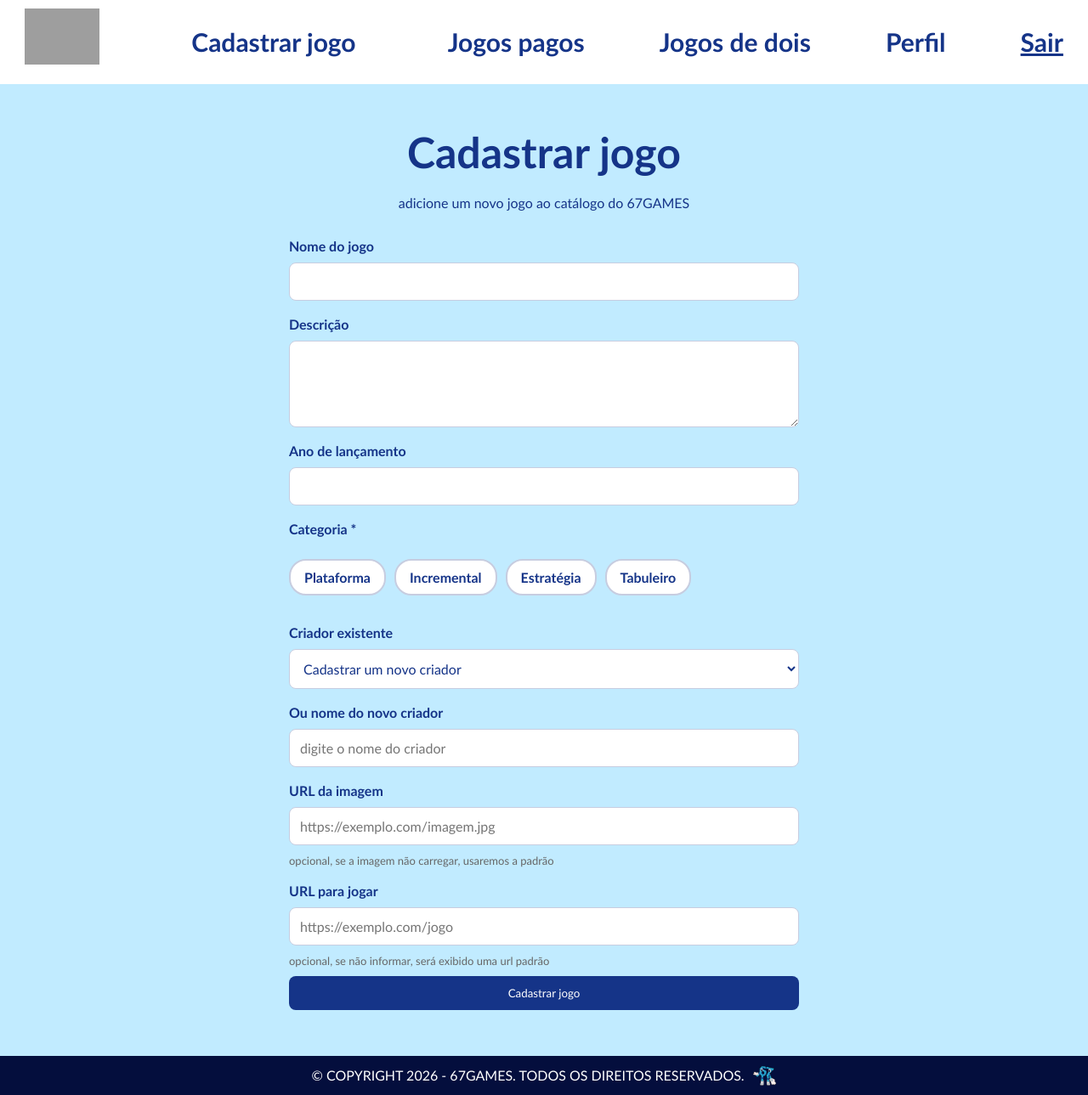
After one commit to JujuWeb/projeto67, a Flask app: page /jogo/novo in a window 1280 px wide. The commit adds this page. Shown: the whole page at 85% size. Run offline with Flask 3, Linux system fonts and the light colour scheme; a user stored in the database is signed in; grey boxes are pictures that could not be loaded.

Commit message:
Cadastro de jogos e relacionamento N:N

```diff
--- a/app.py
+++ b/app.py
@@ -2,7 +2,6 @@ from flask import Flask
 from blueprints.auth import auth_bp
 from blueprints.jogos import jogos_bp
 from banco import db
-from models import criar_tabelas, cadastrar_dados
 
 app = Flask(__name__)
 app.secret_key = "batata"
@@ -15,9 +14,5 @@ db.init_app(app)
 app.register_blueprint(auth_bp)
 app.register_blueprint(jogos_bp)
 
-with app.app_context():
-    criar_tabelas()
-    cadastrar_dados()
-
 if __name__ == "__main__":
     app.run(debug=True)
--- a/blueprints/jogos/routes.py
+++ b/blueprints/jogos/routes.py
@@ -1,6 +1,7 @@
 from operator import index
-from models import Usuario, Jogo, Categoria
+from models import Usuario, Jogo, Categoria, Criador
 from flask import render_template, request, redirect, url_for, session
+from urllib.parse import urlparse
 from blueprints.jogos import jogos_bp
 from banco import db
 
@@ -20,3 +21,71 @@ def inicio():
 def jogo(id):
     jogo = Jogo.query.get(id)
     return render_template("jogos/jogo.html", jogo=jogo)
+
+@jogos_bp.route("/favoritar/<int:id>", methods=["POST"])
+def favoritar(id):
+    user = Usuario.query.get_or_404(session["user_id"])
+    jogo = Jogo.query.get_or_404(id)
+    if jogo in user.jogos_favoritos:
+        user.jogos_favoritos.remove(jogo)
+    else:
+        user.jogos_favoritos.append(jogo)
+
+    db.session.commit()
+    return redirect(request.referrer or url_for("jogos.inicio"))
+
+
+@jogos_bp.route("/jogo/novo", methods=["GET", "POST"])
+def criar_jogo():
+    if "user_id" not in session:
+        return redirect(url_for("auth.login"))
+
+    categorias = Categoria.query.all()
+    criadores = Criador.query.all()
+
+    if request.method == "POST":
+        nome = request.form.get("nome", "").strip()
+        descricao = request.form.get("descricao", "").strip()
+        ano = request.form.get("ano_lancamento", "").strip()
+        imagem_url = request.form.get("imagem_url", "").strip()
+        url_jogo = request.form.get("url_jogo", "").strip()
+        categoria_id = request.form.get("categoria_id", type=int)
+        criador_id = request.form.get("criador_id", type=int)
+        novo_criador = request.form.get("novo_criador", "").strip()
+
+        categoria = db.session.get(Categoria, categoria_id)
+
+        if not nome:
+            erro = "informe o nome do jogo"
+        elif not categoria:
+            erro = "selecione uma categoria válida"
+        elif ano and not ano.isdigit():
+            erro = "o ano de lançamento deve ser um número"
+        elif novo_criador:
+            criador = Criador(nome=novo_criador)
+            db.session.add(criador)
+            db.session.flush()
+            erro = None
+        elif criador_id:
+            criador = db.session.get(Criador, criador_id)
+            erro = None if criador else "selecione um criador válido"
+        else:
+            erro = "selecione um criador ou informe um novo nome"
+
+        if erro:
+            return render_template( "jogos/criar.html", categorias=categorias, criadores=criadores, erro=erro)
+
+        jogo = Jogo(
+            nome=nome,
+            descricao=descricao or None,
+            ano_lancamento=int(ano) if ano else None,
+            imagem_url=imagem_url or None,
+            url_jogo=url_jogo or None,
+            categoria_id=categoria.id,
+            criador_id=criador.id
+        )
+        db.session.add(jogo)
+        db.session.commit()
+
+        return redirect(url_for("jogos.inicio"))
+    return render_template("jogos/criar.html", categorias=categorias, criadores=criadores)
--- /dev/null
+++ b/blueprints/jogos/templates/jogos/criar.html
@@ -0,0 +1,56 @@
+{% extends "base.html" %}
+{% block titulo %}Cadastrar jogo - 67GAMES{% endblock %}
+{% block conteudo %}
+<main class="formulario-jogo">
+    <h1>Cadastrar jogo</h1>
+    <p>adicione um novo jogo ao catálogo do 67GAMES</p>
+
+    {% if erro %}
+        <p class="mensagem-erro">{{ erro }}</p>
+    {% endif %}
+
+    <form method="POST" class="form-criar-jogo">
+        <label for="nome">Nome do jogo</label>
+        <input type="text" id="nome" name="nome" required>
+
+        <label for="descricao">Descrição</label>
+        <textarea id="descricao" name="descricao" rows="4"></textarea>
+
+        <label for="ano_lancamento">Ano de lançamento</label>
+        <input type="number" id="ano_lancamento" name="ano_lancamento" min="1">
+
+        <label>Categoria *</label>
+            <div class="opcoes-categoria">
+                {% for categoria in categorias %}
+                    <label class="opcao-categoria">
+                        <input type="radio" name="categoria_id" value="{{ categoria.id }}" required>
+                        <span>{{ categoria.nome }}</span>
+                    </label>
+                {% endfor %}
+            </div>
+
+            <label for="criador_id">Criador existente</label>
+            <select id="criador_id" name="criador_id">
+                <option value="">Cadastrar um novo criador</option>
+                {% for criador in criadores %}
+                    <option value="{{ criador.id }}">{{ criador.nome }}</option>
+                {% endfor %}
+            </select>
+
+            <label for="novo_criador">Ou nome do novo criador</label>
+            <input type="text" id="novo_criador" name="novo_criador" placeholder="digite o nome do criador">
+
+        <label for="imagem_url">URL da imagem</label>
+        <input type="url" id="imagem_url" name="imagem_url" placeholder="https://exemplo.com/imagem.jpg">
+        <small>opcional, se a imagem não carregar, usaremos a padrão</small>
+
+        <label for="url_jogo">URL para jogar</label>
+        <input type="url" id="url_jogo" name="url_jogo" placeholder="https://exemplo.com/jogo">
+        <small>opcional, se não informar, será exibido uma url padrão</small>
+
+        <button type="submit" class="botao-cadastrar">
+            Cadastrar jogo
+        </button>
+    </form>
+</main>
+{% endblock %}
--- a/static/style.css
+++ b/static/style.css
@@ -53,8 +53,14 @@ h1 {
 }
 form {
     display: flex;
-    flex-direction: row;
     gap: 10px;
+}
+.form-criar-jogo {
+    display: flex;
+    flex-direction: column;
+    gap: 10px;
+    width: min(90%, 600px);
+    margin: 24px auto;
 }
 button {
     background-color: #005fad;
@@ -92,6 +98,15 @@ iframe {
     display: block;
     margin: 30px auto;
 }
+.card-jogo {
+    position: relative;
+}
+
+.card-jogo img,
+.imagem-detalhe {
+    max-width: 100%;
+    object-fit: cover;
+}
 .detalhes-jogo {
     display: flex;
     background-color: #c1ebff;
@@ -106,12 +121,13 @@ iframe {
     background-color: #c1ebff;
     text-align: center;
 }
-.detalhes-jogo iframe {
-    width: 700px;
-    max-width: 100%;
+.area-jogo iframe {
+    display: block;
+    width: 1000px;
     height: 600px;
     border: none;
-    margin: 20px auto;
+    border-radius: 12px;
+    background-color: white;
 }
 .filtros {
     display: flex;
@@ -119,6 +135,18 @@ iframe {
     flex-wrap: wrap;
     gap: 15px;
     margin-bottom: 20px;
+}
+nav .link-cadastrar {
+    background-color: #ffffff;
+    color: #153488;
+    padding: 10px 20px;
+    border-radius: 8px;
+    text-decoration: none;
+    transition: 0.2s;
+}
+nav .link-cadastrar:hover {
+    background-color: #eaf5ff;
+    color: #005fad;
 }
 .filtros a {
     background-color: #153488;
@@ -137,6 +165,126 @@ iframe {
     padding-left: 10px;
     background-color: #040e3d;
 }
+.botao-favorito {
+    background: transparent;
+    border: none;
+    color: #153488;
+    font-size: 28px;
+    cursor: pointer;
+    transition: transform 0.2s, color 0.2s;
+}
+.botao-favorito:hover {
+    transform: scale(1.2);
+    color: #e04464;
+}
+.botao-favorito.favoritado {
+    color: #e04464;
+}
+.opcoes-categoria {
+    display: flex;
+    flex-wrap: wrap;
+    gap: 10px;
+    margin: 8px 0 16px;
+}
+.opcao-categoria {
+    cursor: pointer;
+}
+.opcao-categoria input {
+    position: absolute;
+    opacity: 0;
+    pointer-events: none;
+}
+.opcao-categoria span {
+    display: inline-block;
+    padding: 10px 16px;
+    border: 2px solid #c7cde0;
+    border-radius: 20px;
+    color: #153488;
+    background: white;
+    transition: 0.2s;
+}
+.opcao-categoria input:checked + span {
+    background: #153488;
+    border-color: #153488;
+    color: white;
+}
+.opcao-categoria input:focus-visible + span {
+    outline: 2px solid #5275d9;
+    outline-offset: 3px;
+}
+.card-jogo {
+    position: relative;
+    width: 250px;
+    padding: 12px;
+    background-color: white;
+    border-radius: 12px;
+    box-shadow: 0 4px 8px rgba(0, 0, 0, 0.1);
+}
+.card-jogo a {
+    text-decoration: none;
+}
+.card-jogo p {
+    margin-bottom: 10px;
+    font-size: 18px;
+    font-weight: bold;
+}
+.card-jogo img {
+    display: block;
+    width: 100%;
+    height: 180px;
+    object-fit: cover;
+    border-radius: 8px;
+}
+.card-jogo form {
+    justify-content: flex-end;
+    margin-top: 8px;
+}
+.formulario-jogo {
+    width: 100%;
+    padding: 30px 15px;
+}
+.formulario-jogo h1 {
+    margin: 20px 0;
+}
+.acoes-inicio {
+    width: 100%;
+    display: flex;
+    justify-content: center;
+    margin: 0 0 25px;
+}
+.filtros {
+    display: flex;
+    justify-content: center;
+    flex-wrap: wrap;
+    gap: 12px;
+    margin: 0 15px 25px;
+}
+.form-criar-jogo label {
+    font-weight: bold;
+    margin-top: 8px;
+}
+.form-criar-jogo input:not([type="radio"]), .form-criar-jogo textarea, .form-criar-jogo select {
+    width: 100%;
+    padding: 12px;
+    border: 1px solid #c7cde0;
+    border-radius: 8px;
+    font: inherit;
+    background-color: white;
+}
+.form-criar-jogo small {
+    color: #666;
+    font-size: 13px;
+}
+.botao-cadastrar {
+    display: inline-block;
+    padding: 12px 18px;
+    background-color: #153488;
+    color: white;
+    border: none;
+    border-radius: 8px;
+    text-decoration: none;
+    cursor: pointer;
+}
 footer {
     background-color: #040e3d;
     color: white;
--- a/templates/base.html
+++ b/templates/base.html
@@ -9,7 +9,7 @@
 <body>
     <nav>
         <img src="/static/assets/LogoAnimada.gif" alt="Logo 67GAMES" class="gif">
-        <strong>Jogos gratuitos</strong>
+        <strong><a href="{{ url_for('jogos.criar_jogo') }}" class="link-cadastrar">Cadastrar jogo</a></strong>
         <strong>Jogos pagos</strong>
         <strong>Jogos de dois</strong>
         <strong>Perfil</strong>
```
Also changed, not shown: DIÁRIO.md (added, +37 -0 lines), blueprints/jogos/templates/jogos/inicio.html (+27 -16 lines), blueprints/jogos/templates/jogos/jogo.html (+20 -17 lines), models.py (+22 -4 lines), seed.py (added, +7 -0 lines), README.md (added), instance/catalogo.db.
